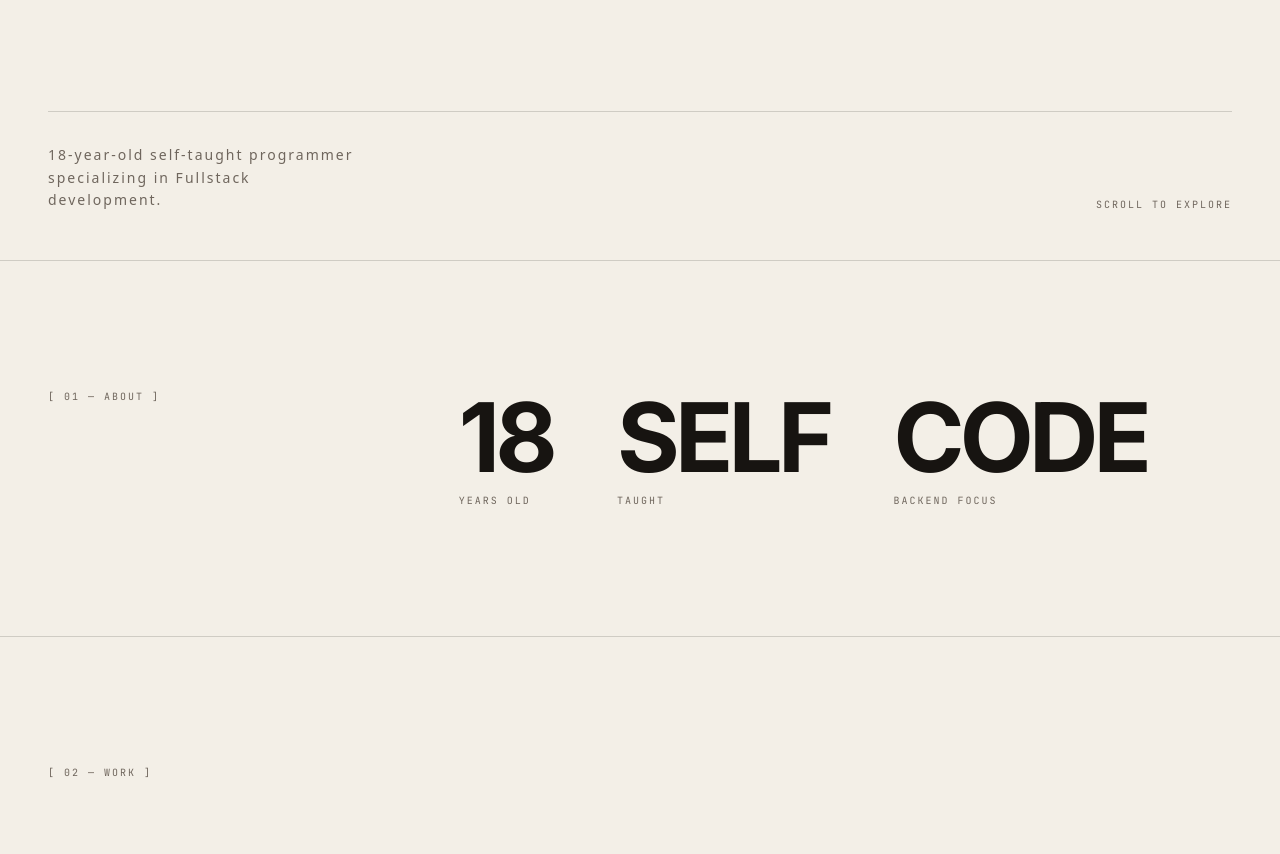
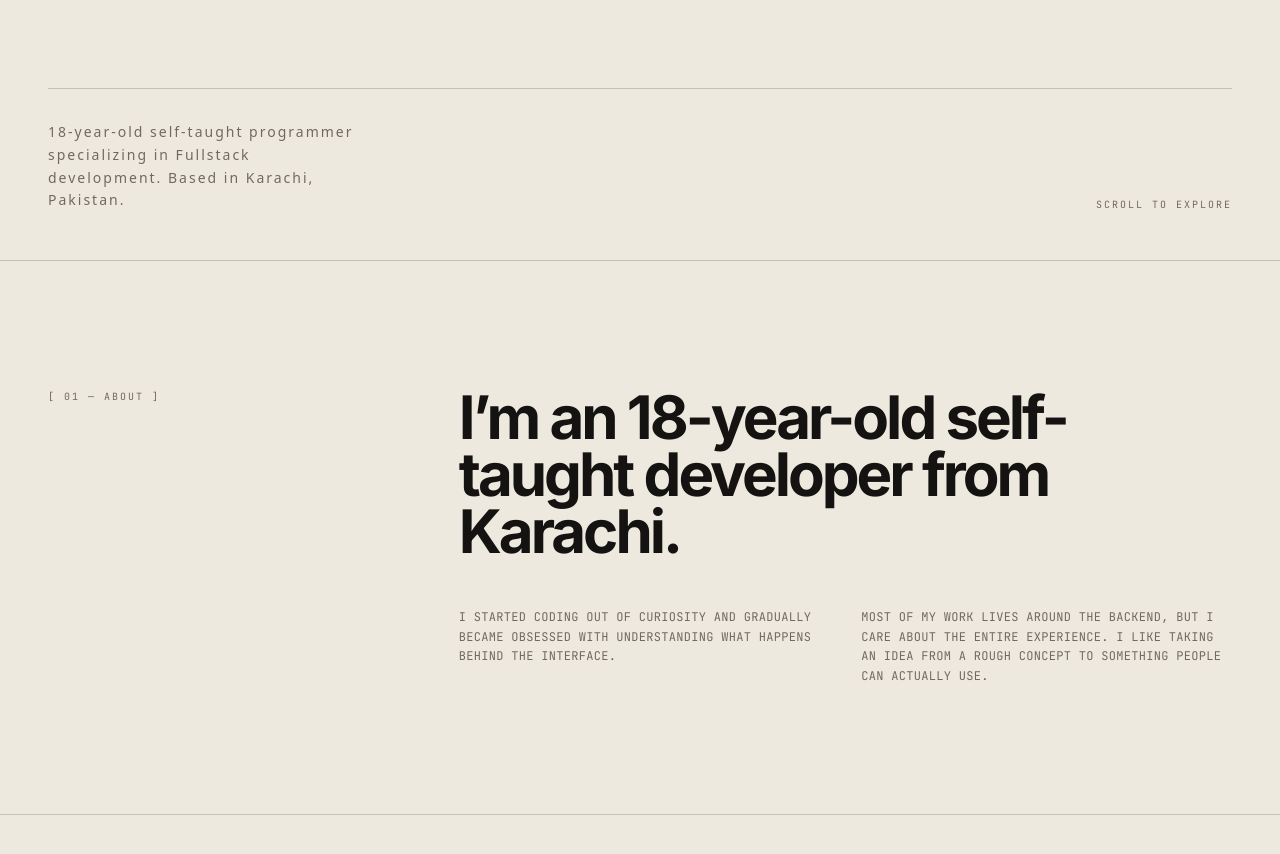
Before and after one commit to getawife/newportfolio, a Next.js app: page / in a window 1280 px wide. Shown: the part 540-1394 px from the top of the page. Built offline with nearby package versions, Linux system fonts and the light colour scheme.

Commit message:
update: about me

```diff
--- a/app/globals.css
+++ b/app/globals.css
@@ -2,16 +2,16 @@
 
 @layer base {
   :root {
-    --bg-system: #f3efe7;
-    --fg-system: #171411;
-    --fg-muted: #6f665d;
+    --bg-system: #eee9df;
+    --fg-system: #151311;
+    --fg-muted: #716960;
 
-    --accent-signal: #e4572e;
+    --accent-signal: #ff5a36;
 
-    --border-system: rgba(23, 20, 17, 0.16);
+    --border-system: rgba(21, 19, 17, 0.18);
 
-    --surface-warm: #e9e1d5;
-    --surface-dark: #211c18;
+    --surface-warm: #e3dbce;
+    --surface-dark: #1b1815;
   }
 
   html,
--- a/app/page.tsx
+++ b/app/page.tsx
@@ -137,30 +137,24 @@ export default function Home() {
           <header className="col-span-1 md:col-span-4 font-mono text-[10px] uppercase tracking-[0.2em] text-[var(--fg-muted)]">
             [ 01 — ABOUT ]
           </header>
-          <div className="col-span-1 md:col-span-8 flex flex-wrap gap-8 md:gap-16">
-            <div className="flex flex-col">
-              <span className="text-[clamp(2.5rem,8vw,6rem)] font-bold leading-none tracking-tighter">
-                18
-              </span>
-              <span className="font-mono text-[10px] tracking-[0.2em] text-[var(--fg-muted)] mt-2">
-                YEARS OLD
-              </span>
-            </div>
-            <div className="flex flex-col">
-              <span className="text-[clamp(2.5rem,8vw,6rem)] font-bold leading-none tracking-tighter uppercase">
-                SELF
-              </span>
-              <span className="font-mono text-[10px] tracking-[0.2em] text-[var(--fg-muted)] mt-2">
-                TAUGHT
-              </span>
-            </div>
-            <div className="flex flex-col">
-              <span className="text-[clamp(2.5rem,8vw,6rem)] font-bold leading-none tracking-tighter uppercase">
-                CODE
-              </span>
-              <span className="font-mono text-[10px] tracking-[0.2em] text-[var(--fg-muted)] mt-2">
-                BACKEND FOCUS
-              </span>
+          <div className="col-span-1 md:col-span-8">
+            <div className="max-w-4xl">
+              <p className="text-3xl md:text-5xl lg:text-6xl font-bold leading-[0.95] tracking-tighter">
+                I’m an 18-year-old self-taught developer from Karachi.
+              </p>
+
+              <div className="mt-12 grid grid-cols-1 md:grid-cols-2 gap-8">
+                <p className="font-mono text-xs leading-relaxed tracking-wide text-[var(--fg-muted)] uppercase">
+                  I started coding out of curiosity and gradually became
+                  obsessed with understanding what happens behind the interface.
+                </p>
+
+                <p className="font-mono text-xs leading-relaxed tracking-wide text-[var(--fg-muted)] uppercase">
+                  Most of my work lives around the backend, but I care about the
+                  entire experience. I like taking an idea from a rough concept
+                  to something people can actually use.
+                </p>
+              </div>
             </div>
           </div>
         </div>
--- a/config/portfolioData.ts
+++ b/config/portfolioData.ts
@@ -15,7 +15,7 @@ export const PORTFOLIO_DATA = {
     title: "Full stack developer",
     location: "Karachi, Pakistan",
     locationShort: "KARACHI, PK",
-    bio: "18-year-old self-taught programmer specializing in Fullstack development.",
+    bio: "18-year-old self-taught programmer specializing in Fullstack development.\nBased in Karachi, Pakistan.",
     email: "huzaifa.bodyfa@gmail.com",
     github: "https://github.com/getawife",
     linkedin: "https://linkedin.com/in/huzaifaadnan",
```
